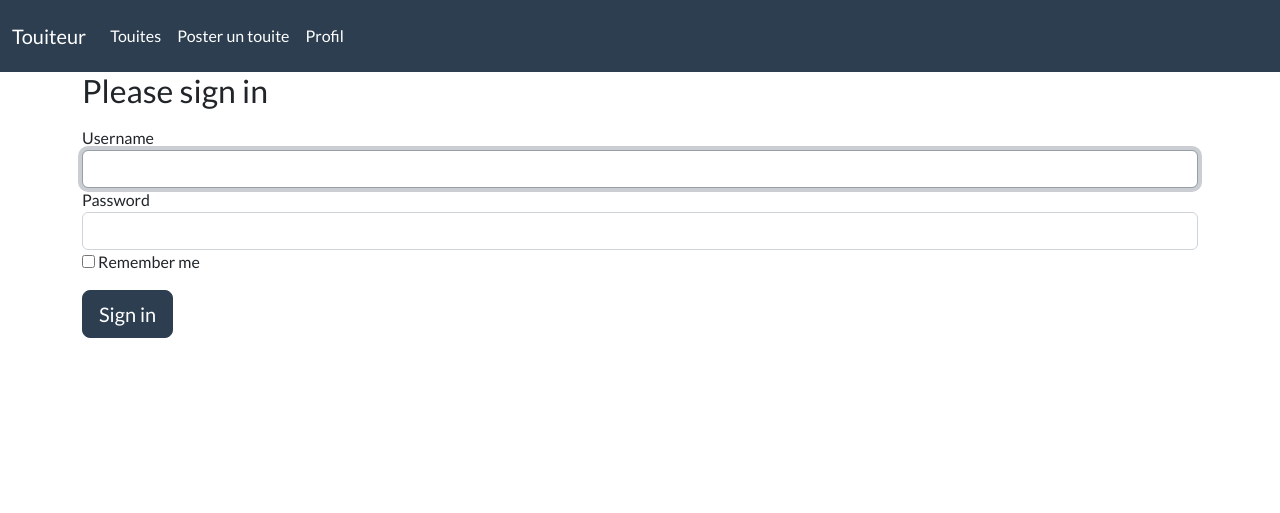
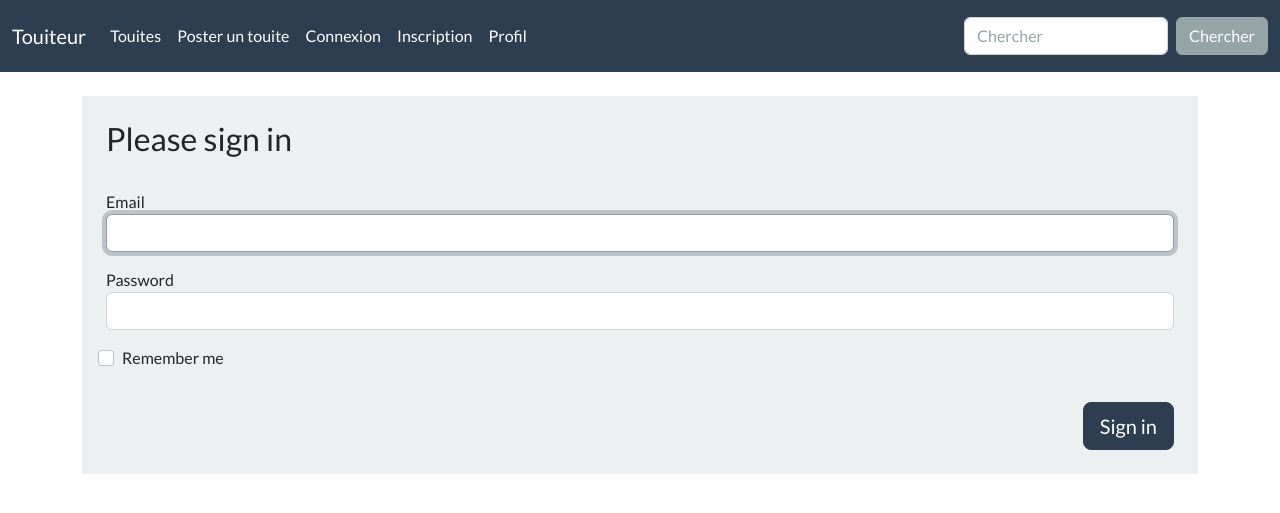
Before and after one commit to OmegaProd/Touiteur, a Symfony app: template templates/security/login.html.twig in a window 1280 px wide. Shown: the top 513 px of the page. Run offline with Twig, Linux system fonts and the light colour scheme; the template is opened without the code that fills it, so the values that code supplies are empty; some libraries are stand-ins or nearby versions.

Commit message:
systeme login et logout et signin

```diff
--- a/templates/base.html.twig
+++ b/templates/base.html.twig
@@ -25,18 +25,28 @@
 								<a class="nav-link" href="{{ path('touites_create') }}">Poster un touite</a>
 							</li>
 							<li class="nav-item">
-								<a class="nav-link" href="/profile">Profil</a>
+								<a class="nav-link" href="{{ path('app_login') }}">Connexion</a>
+							</li>
+							<li class="nav-item">
+								<a class="nav-link" href="#">Inscription</a>
+							</li>
+							<li class="nav-item">
+								<a class="nav-link" href="{{ path('user_index') }}">Profil</a>
 							</li>
 						</ul>
+						<form class="d-flex">
+							<input class="form-control me-sm-2" type="text" placeholder="Chercher">
+							<button class="btn btn-secondary my-2 my-sm-0" type="submit">Chercher</button>
+						</form>
 					</div>
 				</div>
 			</nav>
+
 			<div class="container"> {% block body %}{% endblock %}
 				</div>
 				{% block javascripts %}
 					<script src="https://code.jquery.com/jquery-3.5.1.min.js" integrity="sha256-9/aliU8dGd2tb6OSsuzixeV4y/faTqgFtohetphbbj0=" crossorigin="anonymous"></script>
 					<script src="/js/script.js"></script>
 				{% endblock %}
-
 			</body>
 		</html>
--- a/templates/security/login.html.twig
+++ b/templates/security/login.html.twig
@@ -1,39 +1,44 @@
 {% extends 'base.html.twig' %}
 
-{% block title %}Log in!
+{% block title %}Log In!
 {% endblock %}
 
 {% block body %}
-	<form method="post">
+	<div class="container">
+		<div class="row">
+			<div class="login-form bg-light mt-4 p-4">
+				<form method="post" class="row g-3">
+					<h1 class="h3 mb-3 font-weight-normal">Please sign in</h1>
+
 					{% if error %}
 						<div class="alert alert-danger">{{ error.messageKey|trans(error.messageData, 'security') }}</div>
 					{% endif %}
 
-		{% if app.user %}
-			<div class="mb-3">
-				You are logged in as
-				{{ app.user.username }},
-				<a href="{{ path('app_logout') }}">Logout</a>
+					<div class="col-12">
+						<label for="inputEmail">Email</label>
+						<input type="email" name="email" id="inputEmail" class="form-control" required autofocus>
 					</div>
-		{% endif %}
+					<div class="col-12">
+						<label for="inputPassword">Password</label>
+						<input type="password" name="password" id="inputPassword" class="form-control" required>
+					</div>
 
-		<h1 class="h3 mb-3 font-weight-normal">Please sign in</h1>
-		<label for="inputUsername">Username</label>
-		<input type="text" value="{{ last_username }}" name="username" id="inputUsername" class="form-control" autocomplete="username" required autofocus>
-		<label for="inputPassword">Password</label>
-		<input type="password" name="password" id="inputPassword" class="form-control" autocomplete="current-password" required>
+					<div class="form-check mb-3">
+						<label>
+							<input type="checkbox" name="_remember_me" class="form-check-input">
+							Remember me
+						</label>
+					</div>
 
 					<input type="hidden" name="_csrf_token" value="{{ csrf_token('authenticate') }}">
 
-		<div class="checkbox mb-3">
-			<label>
-				<input type="checkbox" name="_remember_me">
-				Remember me</input>
-		</label>
-	</div>
-
-
-	<button class="btn btn-lg btn-primary" type="submit">
+					<div class="col-12">
+						<button class="btn btn-lg btn-primary float-end" type="submit">
 							Sign in
 						</button>
-</form>{% endblock %}
+					</div>
+				</form>
+			</div>
+		</div>
+	</div>
+{% endblock %}
```
Also changed, not shown: src/Controller/SecurityController.php (+15 -12 lines), src/Entity/User.php (+15 -3 lines), src/Security/LogInFormAuthenticator.php (+51 -25 lines), templates/security/index.html.twig (added), 1 other file. Lines whose indentation alone changed are shown as unchanged.
